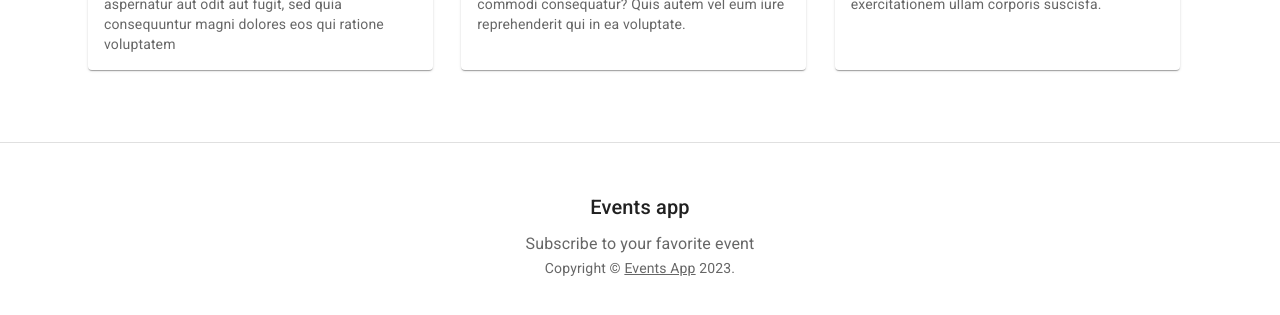
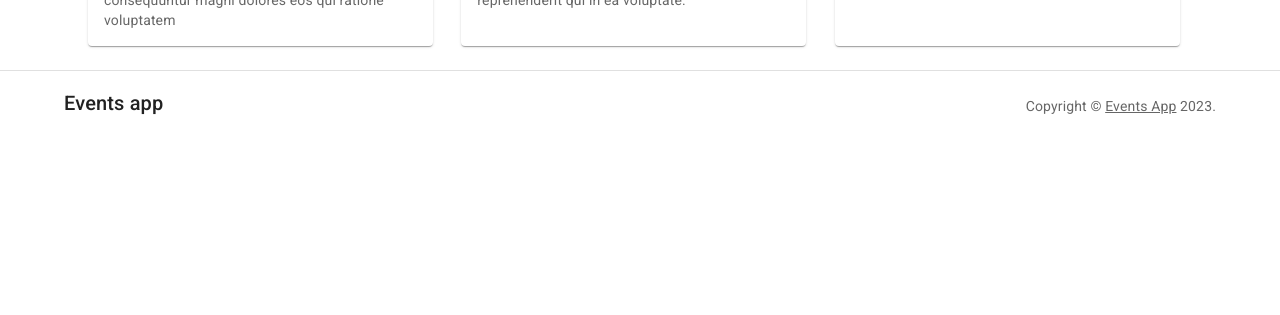
Before and after one commit to Denys-Lytvynenko/events_app, a Next.js app: page / in a window 1280 px wide. Shown: the part 713-1028 px from the top of the page. After the commit the page ends 855 px from the top, so only its background shows below. Built offline with nearby package versions, Linux system fonts and the light colour scheme.

Commit message:
fix footer

```diff
--- a/src/components/Footer/index.jsx
+++ b/src/components/Footer/index.jsx
@@ -1,25 +1,33 @@
-import { Box, Typography, Divider } from "@mui/material";
+import { Box, Typography, Divider, Container } from "@mui/material";
 import Copyright from "../Copyright";
 
 const Footer = () => (
     <>
-        <Divider sx={{ mt: "48px" }} />
+        <Divider />
 
-        <Box sx={{ bgcolor: "background.paper", p: 6 }} component="footer">
-            <Typography variant="h6" align="center" gutterBottom>
-                Events app
-            </Typography>
+        <Box
+            sx={{
+                bgcolor: "background.paper",
+                p: 2,
+                display: "flex",
+                justifyContent: "center",
+            }}
+            component="footer"
+        >
+            <Container
+                sx={{
+                    display: "flex",
+                    alignItems: "center",
+                    justifyContent: "space-between",
+                }}
+                maxWidth="lg"
+            >
+                <Typography variant="h6" align="center" gutterBottom>
+                    Events app
+                </Typography>
 
-            <Typography
-                variant="subtitle1"
-                align="center"
-                color="text.secondary"
-                component="p"
-            >
-                Subscribe to your favorite event
-            </Typography>
-
-            <Copyright />
+                <Copyright />
+            </Container>
         </Box>
     </>
 );
--- a/src/components/HomePage/index.jsx
+++ b/src/components/HomePage/index.jsx
@@ -54,7 +54,7 @@ const HomePage = ({ data }) => (
             </Container>
         </Box>
 
-        <Divider sx={{ mb: "48px" }} />
+        <Divider sx={{ mb: "24px" }} />
 
         <Container maxWidth="lg">
             <Grid container spacing={2}>
```
